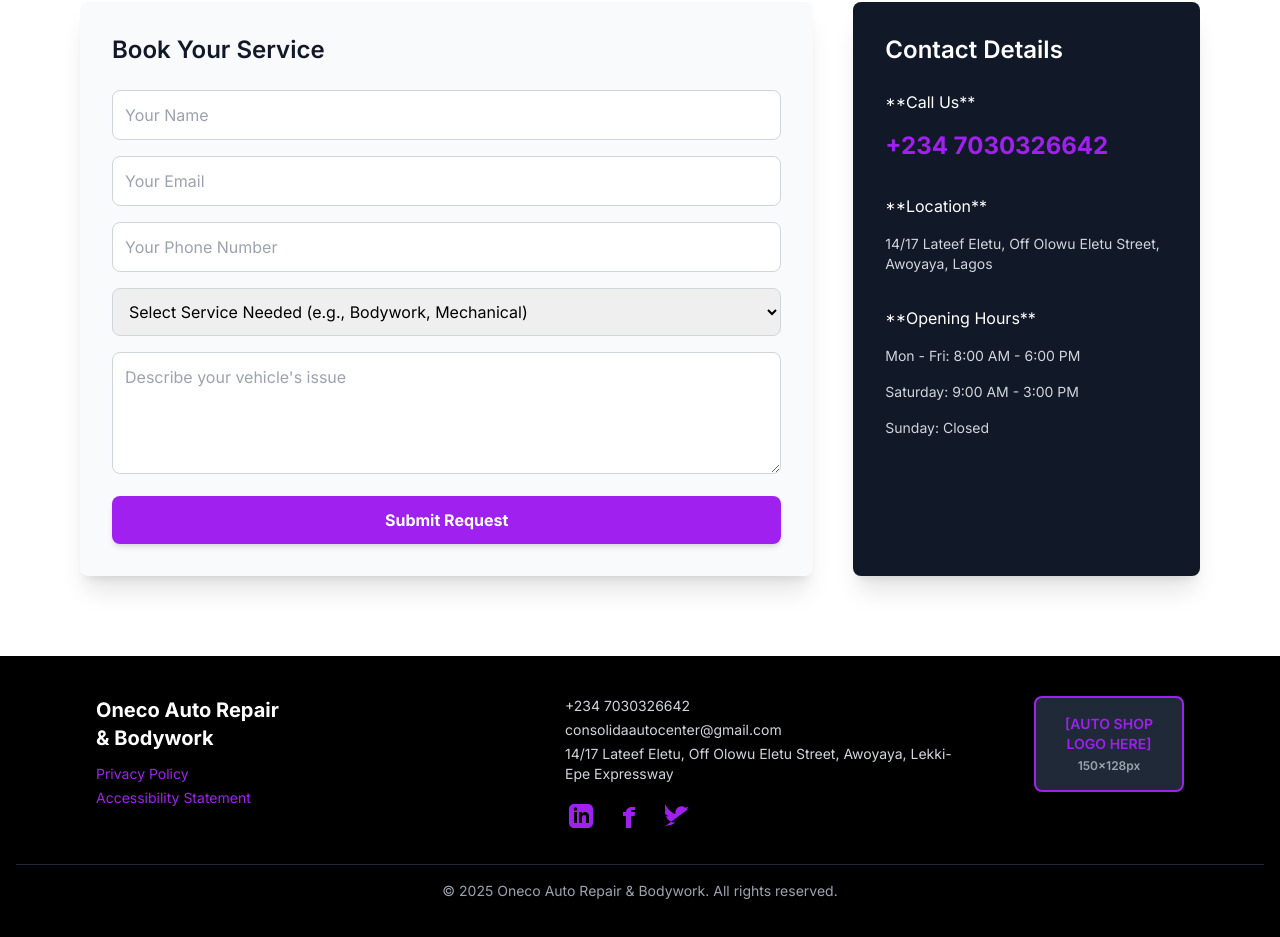
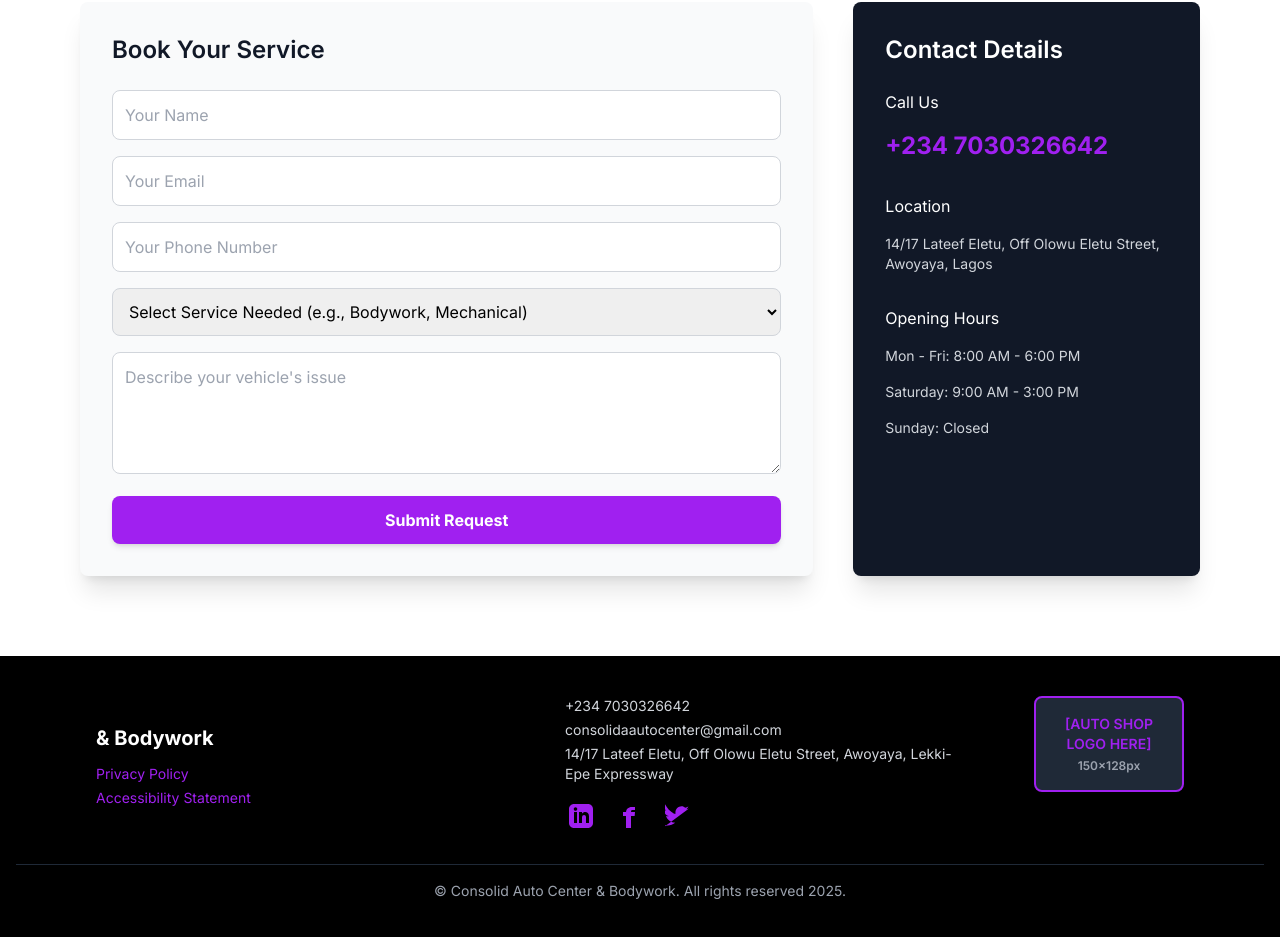
Before and after one commit to dubemo6/cars-, a plain HTML site: page index.html in a window 1280 px wide. Shown: the part 2965-3902 px from the top of the page. Drawn offline with nearby package versions, Linux system fonts and the light colour scheme.

Commit message:
changes made on like names corrected

```diff
--- a/index.html
+++ b/index.html
@@ -168,7 +168,7 @@
             </div>
 
             <p class="text-base md:text-lg text-gray-700 mb-6">
-                **Check the evidences on our Instagram store.**
+                heck the evidences on our Instagram store.**
             </p>
             <a
                 href="https://www.instagram.com/consolidaautocenter?igsh=MTh4OGdiaGxjYWh6Zw=="
@@ -213,13 +213,13 @@
                 <div class="lg:col-span-1 bg-gray-900 text-white p-6 md:p-8 rounded-lg shadow-xl">
                     <h3 class="text-xl md:text-2xl font-semibold mb-6">Contact Details</h3>
                     <div class="space-y-4">
-                        <p class="text-base">**Call Us**</p>
+                        <p class="text-base">Call Us</p>
                         <p class="text-xl md:text-2xl font-bold text-[#A020F0]">+234 7030326642</p>
 
-                        <p class="pt-4 text-base">**Location**</p>
+                        <p class="pt-4 text-base">Location</p>
                         <p class="text-gray-300 text-sm">14/17 Lateef Eletu, Off Olowu Eletu Street, Awoyaya, Lagos</p>
 
-                        <p class="pt-4 text-base">**Opening Hours**</p>
+                        <p class="pt-4 text-base">Opening Hours</p>
                         <p class="text-gray-300 text-sm">Mon - Fri: 8:00 AM - 6:00 PM</p>
                         <p class="text-gray-300 text-sm">Saturday: 9:00 AM - 3:00 PM</p>
                         <p class="text-gray-300 text-sm">Sunday: Closed</p>
@@ -237,7 +237,7 @@
                 <h4
                     class="text-white text-lg md:text-xl font-bold mb-3"
                 >
-                    Oneco Auto Repair<br />& Bodywork
+                    <br />& Bodywork
                 </h4>
 
                 <p class="text-xs sm:text-sm leading-snug mb-1">
@@ -313,7 +313,7 @@
         <div
             class="text-center text-xs md:text-sm text-gray-400 mt-8 border-t border-gray-800 pt-4"
         >
-            &copy; 2025 Oneco Auto Repair & Bodywork. All rights reserved.
+            &copy; Consolid Auto Center & Bodywork. All rights reserved 2025.
         </div>
     </footer>
 
```
